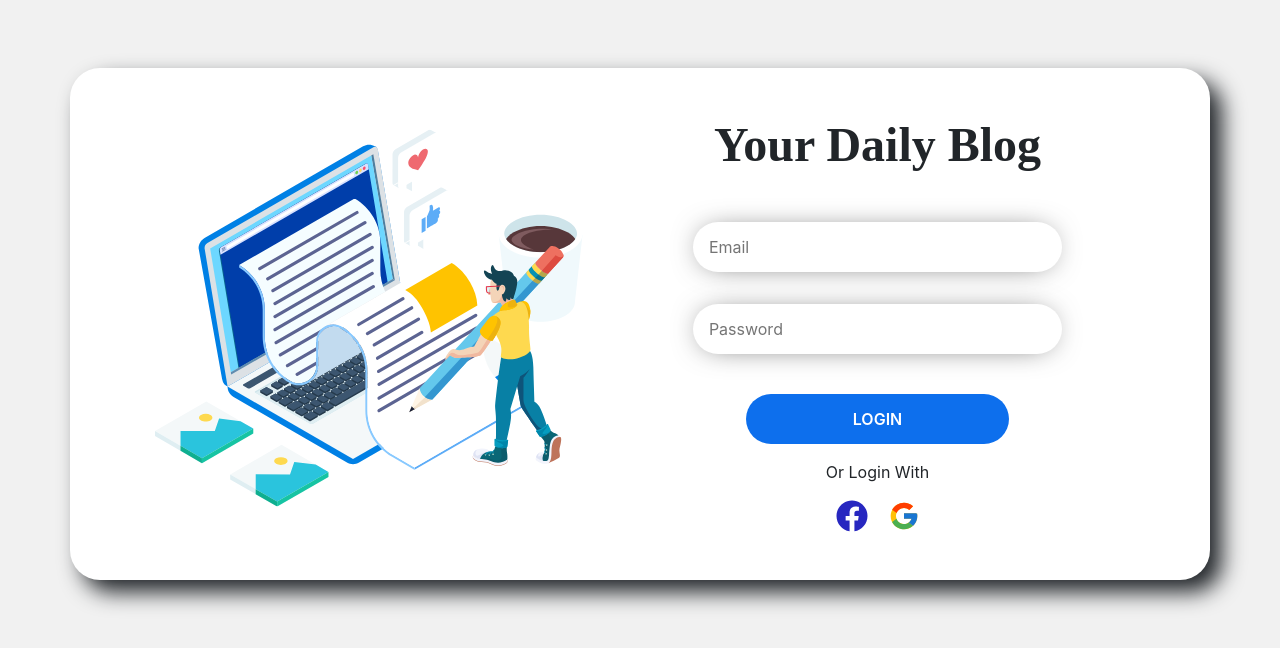
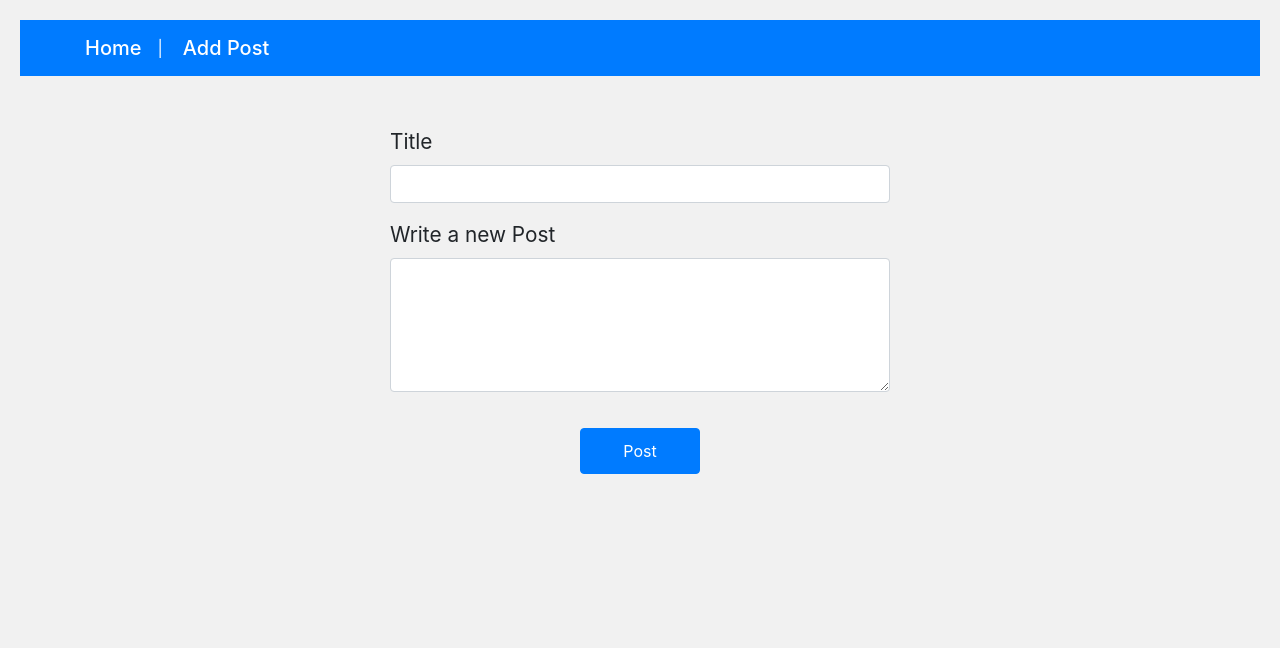
Before and after one commit to jorgediazok/react-alkemy-warmup, a React (Create React App) app: page /add in a window 1280 px wide. Before the commit this address led to /login. Shown: the top 648 px of the page. Built offline with nearby package versions, Linux system fonts and the light colour scheme.

Commit message:
Added AddPost and EditPost

```diff
--- a/src/App.js
+++ b/src/App.js
@@ -1,5 +1,3 @@
-import React from 'react';
-
 //ROUTING
 import { BrowserRouter as Router, Switch, Route } from 'react-router-dom';
 
@@ -8,8 +6,8 @@ import { BrowserRouter as Router, Switch, Route } from 'react-router-dom';
 import Details from './pages/Details';
 import Home from './pages/Home';
 import Login from './pages/Login';
+import EditPost from './pages/EditPost';
 import AddPost from './pages/AddPost';
-import EditPost from './pages/EditPost';
 
 function App() {
   return (
@@ -22,14 +20,14 @@ function App() {
           <Route exact path="/">
             <Home />
           </Route>
-          <Route path="/:id">
-            <Details />
-          </Route>
-          <Route path="/add">
+          <Route exact path="/add">
             <AddPost />
           </Route>
           <Route path="/edit/:id">
             <EditPost />
+          </Route>
+          <Route path="/:id">
+            <Details />
           </Route>
         </Switch>
       </Router>
--- a/src/components/Navbar/Navbar.js
+++ b/src/components/Navbar/Navbar.js
@@ -10,8 +10,8 @@ const Navbar = () => {
           <span className="navbar-brand mb-0 h1">Home</span>
         </Link>
         <span className="navbar__divider">|</span>
-        <Link to="/edit">
-          <span className="navbar-brand mb-0 h1">Edit Post</span>
+        <Link to="/add">
+          <span className="navbar-brand mb-0 h1">Add Post</span>
         </Link>
       </div>
     </nav>
--- a/src/components/Post/Post.css
+++ b/src/components/Post/Post.css
@@ -2,6 +2,7 @@
   padding: 20px;
   background-color: #ffffff;
   margin-top: 20px;
+  border-radius: 5px;
 }
 
 .card img {
@@ -41,6 +42,7 @@
   font-size: 20px;
   margin-top: 20px;
   margin-left: 25px;
+  color: #0275d8;
 }
 
 .card-button {
--- a/src/components/Post/Post.js
+++ b/src/components/Post/Post.js
@@ -11,18 +11,20 @@ import { FaTrash } from 'react-icons/fa';
 //STYLES
 import './Post.css';
 
-const Post = ({ posts }) => {
+const Post = ({ post, remove }) => {
   return (
     <div className="card">
       <img className="card-img-top" src={Image} alt="" />
       <div className="card-body">
-        <h5 className="card-title">{posts.title}</h5>
+        <h5 className="card-title">{post.title}</h5>
         <div className="card-actions">
-          <FiEdit2 className="card-edit" />
-          <Link to="/details/:id">
+          <Link to={`/edit/${post.id}`}>
+            <FiEdit2 className="card-edit" />
+          </Link>
+          <Link to={`/details/${post.id}`}>
             <button className="btn btn-primary card-button">Read More</button>
           </Link>
-          <FaTrash className="card-delete" />
+          <FaTrash className="card-delete" onClick={() => remove(post.id)} />
         </div>
       </div>
     </div>
--- a/src/pages/AddPost.js
+++ b/src/pages/AddPost.js
@@ -1,8 +1,106 @@
-import React from 'react';
+import { useState } from 'react';
+import { useHistory } from 'react-router';
+import axios from 'axios';
+
+//COMPONENTS
+import Navbar from '../components/Navbar/Navbar';
+
+//STYLES
 import '../styles/AddPost.css';
 
+//TOAST
+import { toast } from 'react-toastify';
+import 'react-toastify/dist/ReactToastify.css';
+
+//FORMIK
+import { useFormik } from 'formik';
+import * as yup from 'yup';
+
+//TOAST CONFIGURATION
+toast.configure();
+
+//VALIDATIONS
+const validationSchema = yup.object({
+  email: yup
+    .string()
+    .email('Please enter a valid Email')
+    .required('Email is required'),
+  password: yup.string().required('Password is required'),
+});
+
 const AddPost = () => {
-  return <div></div>;
+  //STATES
+  const [posts, setPosts] = useState([]);
+  const [error, setError] = useState(false);
+  const [title, setTitle] = useState('');
+  const [description, setDescription] = useState('');
+
+  //TOAST FUNCTION
+  const notify = () => {
+    toast('Post Added Succesfully', { position: toast.POSITION.TOP_RIGHT });
+  };
+
+  //REDIRECTION
+  const history = useHistory();
+
+  //ADD POST
+  const addPost = async (e) => {
+    e.preventDefault();
+    try {
+      const newPost = await axios.post(
+        'https://jsonplaceholder.typicode.com/posts',
+        {
+          title,
+          description,
+        }
+      );
+      if (newPost) {
+        setError(false);
+        setPosts([...posts, newPost]);
+        setTitle('');
+        setDescription('');
+        history.push('/');
+        notify();
+      }
+    } catch (error) {
+      setError(true);
+      console.log(error);
+    }
+  };
+
+  return (
+    <>
+      <Navbar />
+      <div className="form-container">
+        <form className="form" onSubmit={addPost}>
+          <div className="form-group">
+            <label htmlFor="exampleFormControlInput1">Title</label>
+            <input
+              type="text"
+              value={title}
+              className="form-control"
+              onChange={(e) => setTitle(e.target.value)}
+            />
+          </div>
+
+          <div className="form-group">
+            <label htmlFor="exampleFormControlTextarea1">
+              Write a new Post
+            </label>
+            <textarea
+              value={description}
+              className="form-control"
+              rows="5"
+              onChange={(e) => setDescription(e.target.value)}></textarea>
+          </div>
+
+          <button type="submit" className="btn btn-primary btn-add">
+            Post
+          </button>
+        </form>
+      </div>
+    </>
+  );
 };
 
 export default AddPost;
--- a/src/pages/Details.js
+++ b/src/pages/Details.js
@@ -1,4 +1,7 @@
-import React from 'react';
+import { useState, useEffect } from 'react';
+
+//ROUTING
+import { useLocation, Link } from 'react-router-dom';
 
 //AUTH
 import Auth from '../auth/Auth';
@@ -10,10 +13,48 @@ import Navbar from '../components/Navbar/Navbar';
 import '../styles/Details.css';
 
 const Details = () => {
+  //STATES
+  const [post, setPost] = useState([]);
+  const [error, setError] = useState(false);
+  const location = useLocation();
+  const id = location.pathname.split('/').pop();
+
+  //GET POST
+  const fetchPost = async (id) => {
+    try {
+      const data = await fetch(
+        `https://jsonplaceholder.typicode.com/posts/${id}`
+      ).then((response) => response.json());
+      console.log(data);
+      setPost(data);
+    } catch (error) {
+      setError(true);
+      console.log(error);
+    }
+  };
+
+  useEffect(() => {
+    fetchPost(id);
+  }, [id]);
+
   return (
     <>
       <Auth>
         <Navbar />
+        {error && <p>Something Happened. Please try again later.</p>}
+        <div className="detail-container">
+          <div className="card text-center">
+            <div className="card-header">BLOG ARTICLE N° {post.id}</div>
+            <div className="card-body">
+              <h5 className="card-title">{post.title}</h5>
+              <p className="card-text">{post.body}</p>
+              <Link to="/" className="btn btn-primary">
+                Back Home
+              </Link>
+            </div>
+            <div className="card-footer text-muted">2 days ago</div>
+          </div>
+        </div>
       </Auth>
     </>
   );
--- a/src/pages/EditPost.js
+++ b/src/pages/EditPost.js
@@ -1,8 +1,90 @@
-import React from 'react';
+import { useState, useEffect } from 'react';
+import { useLocation, useHistory } from 'react-router-dom';
+import axios from 'axios';
+
+//COMPONENTS
+import Navbar from '../components/Navbar/Navbar';
+
+//STYLES
 import '../styles/EditPost.css';
 
 const EditPost = () => {
-  return <div></div>;
+  //STATES
+  const [title, setTitle] = useState('');
+  const [description, setDescription] = useState('');
+  const [error, setError] = useState(false);
+
+  //ROUTING
+  const history = useHistory();
+  const location = useLocation();
+  const id = location.pathname.split('/').pop();
+
+  //GET POST
+  const fetchPost = async (id) => {
+    try {
+      const data = await fetch(
+        `https://jsonplaceholder.typicode.com/posts/${id}`
+      ).then((response) => response.json());
+      console.log(data);
+      setTitle(data.title);
+      setDescription(data.body);
+    } catch (error) {
+      setError(true);
+      console.log(error);
+    }
+  };
+
+  useEffect(() => {
+    fetchPost(id);
+  }, [id]);
+
+  //UPDATE POSTS
+  const updatePost = async (id) => {
+    try {
+      await axios.put(`https://jsonplaceholder.typicode.com/posts/${id}`, {
+        title,
+        description,
+      });
+    } catch (error) {
+      setError(true);
+      console.log(error);
+    }
+  };
+
+  return (
+    <>
+      <Navbar />
+      <div className="form-container">
+        <form className="form">
+          <div className="form-group">
+            <label htmlFor="exampleFormControlInput1">Title</label>
+            <input
+              type="text"
+              className="form-control"
+              value={title}
+              onChange={(e) => setTitle(e.target.value)}
+            />
+          </div>
+
+          <div className="form-group">
+            <label htmlFor="exampleFormControlTextarea1">Edit Post</label>
+            <textarea
+              className="form-control"
+              rows="5"
+              value={description}
+              onChange={(e) => setDescription(e.target.value)}></textarea>
+          </div>
+
+          <button
+            type="submit"
+            className="btn btn-primary btn-add"
+            onClick={updatePost}>
+            Edit
+          </button>
+        </form>
+      </div>
+    </>
+  );
 };
 
 export default EditPost;
--- a/src/pages/Home.js
+++ b/src/pages/Home.js
@@ -1,6 +1,5 @@
 import { useState, useEffect } from 'react';
 import axios from 'axios';
-import '../styles/Home.css';
 
 //COMPONENTS
 import Post from '../components/Post/Post';
@@ -9,9 +8,25 @@ import Navbar from '../components/Navbar/Navbar';
 //AUTH
 import Auth from '../auth/Auth';
 
+//TOAST
+import { toast } from 'react-toastify';
+import 'react-toastify/dist/ReactToastify.css';
+
+//STYLES
+import '../styles/Home.css';
+
+//TOAST CONFIGURATION
+toast.configure();
+
 const Home = () => {
+  //STATES
   const [posts, setPosts] = useState([]);
   const [error, setError] = useState(false);
+
+  //TOAST FUNCTION
+  const notify = () => {
+    toast('Post Deleted', { position: toast.POSITION.TOP_RIGHT });
+  };
 
   //GET POSTS
   const fetchPosts = async () => {
@@ -19,7 +34,6 @@ const Home = () => {
       const data = await fetch(
         'https://jsonplaceholder.typicode.com/posts'
       ).then((response) => response.json());
-      console.log(data);
       setPosts(data);
     } catch (error) {
       setError(true);
@@ -31,34 +45,19 @@ const Home = () => {
     fetchPosts();
   }, []);
 
-  //ADD POST
-  const addPost = async () => {
-    const data = await axios.post('https://jsonplaceholder.typicode.com/posts');
+  //DELETE POSTS
+  const deletePost = async (id) => {
     try {
-    } catch (error) {
-      setError(true);
-      console.log(error);
-    }
-  };
-
-  //UPDATE POSTS
-  const updatePost = async (id) => {
-    try {
-      const data = await axios.put(
+      const response = await axios.delete(
         `https://jsonplaceholder.typicode.com/posts/${id}`
       );
-    } catch (error) {
-      setError(true);
-      console.log(error);
-    }
-  };
 
-  //DELETE POSTS
-  const deletePost = async (id) => {
-    const data = axios.delete(
-      `https://jsonplaceholder.typicode.com/posts/${id}`
-    );
-    try {
+      if (response.status === 200) {
+        const updatedPosts = posts.filter((post) => post.id !== id);
+        setPosts(updatedPosts);
+      }
+      //TOASTY
+      notify();
     } catch (error) {
       setError(true);
       console.log(error);
@@ -76,13 +75,17 @@ const Home = () => {
           <div className="blog__left">
             {posts &&
               posts
-                .map((post) => <Post posts={post} key={post.id} />)
+                .map((post) => (
+                  <Post post={post} key={post.id} remove={deletePost} />
+                ))
                 .slice(0, 10)}
           </div>
           <div className="blog__right">
             {posts &&
               posts
-                .map((post) => <Post posts={post} key={post.id} />)
+                .map((post) => (
+                  <Post post={post} key={post.id} remove={deletePost} />
+                ))
                 .slice(11, 25)}
           </div>
         </div>
--- a/src/styles/AddPost.css
+++ b/src/styles/AddPost.css
@@ -0,0 +1,31 @@
+.form-container {
+  display: flex;
+  justify-content: center;
+  align-items: center;
+  margin: 50px;
+}
+
+.form-container label {
+  font-size: 1.3em;
+  text-align: center;
+}
+
+.form-group {
+  width: 500px;
+}
+
+.btn-add {
+  width: 120px;
+  padding: 10px;
+  margin-top: 20px;
+  margin-left: 190px;
+}
+
+@media (max-width: 768px) {
+  .form-group {
+    width: 300px;
+  }
+  .btn-add {
+    margin-left: 90px;
+  }
+}
--- a/src/styles/Details.css
+++ b/src/styles/Details.css
@@ -0,0 +1,10 @@
+.detail-container {
+  display: flex;
+  justify-content: center;
+  align-items: center;
+  margin-top: 30px;
+}
+
+.card-header {
+  font-weight: bold;
+}
--- a/src/styles/EditPost.css
+++ b/src/styles/EditPost.css
@@ -0,0 +1,31 @@
+.form-container {
+  display: flex;
+  justify-content: center;
+  align-items: center;
+  margin: 50px;
+}
+
+.form-container label {
+  font-size: 1.3em;
+  text-align: center;
+}
+
+.form-group {
+  width: 500px;
+}
+
+.btn-add {
+  width: 120px;
+  padding: 10px;
+  margin-top: 20px;
+  margin-left: 190px;
+}
+
+@media (max-width: 768px) {
+  .form-group {
+    width: 300px;
+  }
+  .btn-add {
+    margin-left: 90px;
+  }
+}
```
